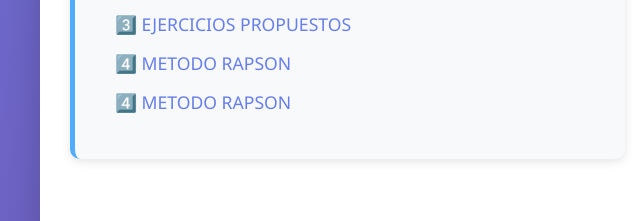
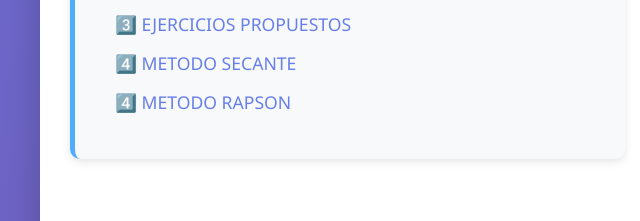
Before and after one commit to LeydyAguilar/PORTAFOLIO-LEYDY, a plain HTML site: page index.html in a window 1280 px wide. Shown: the part 1263-1484 px from the top of the page, 0-640 px from the left. Drawn offline with Linux system fonts and the light colour scheme.

Commit message:
Update index.html

```diff
--- a/index.html
+++ b/index.html
@@ -214,7 +214,7 @@
               <li><a href="https://github.com/LeydyAguilar/PORTAFOLIO-LEYDY/blob/main/identificador_lineal.py" target="_blank">1️⃣ IDENTIFICADOR_LINEAL</a></li>
               <li><a href="https://github.com/LeydyAguilar/PORTAFOLIO-LEYDY/blob/main/GRAFICADOR_LINEAL.py" target="_blank">2️⃣ GRAFICADOR LINEAL </a></li>
               <li><a href="https://github.com/LeydyAguilar/PORTAFOLIO-LEYDY/blob/main/EJERCICIOS_PROPUESTOS.py" target="_blank">3️⃣ EJERCICIOS PROPUESTOS</a></li>
-              <li><a href="https://github.com/LeydyAguilar/PORTAFOLIO-LEYDY/blob/main/M%C3%A9todo%20de%20la%20secante.pdf" target="_blank">4️⃣ METODO RAPSON</a></li>
+              <li><a href="https://github.com/LeydyAguilar/PORTAFOLIO-LEYDY/blob/main/M%C3%A9todo%20de%20la%20secante.pdf" target="_blank">4️⃣ METODO SECANTE</a></li>
               <li><a href="https://github.com/LeydyAguilar/PORTAFOLIO-LEYDY/blob/main/METODO_RAPSON.py" target="_blank">4️⃣ METODO RAPSON</a></li>
 
             </ol>
```
